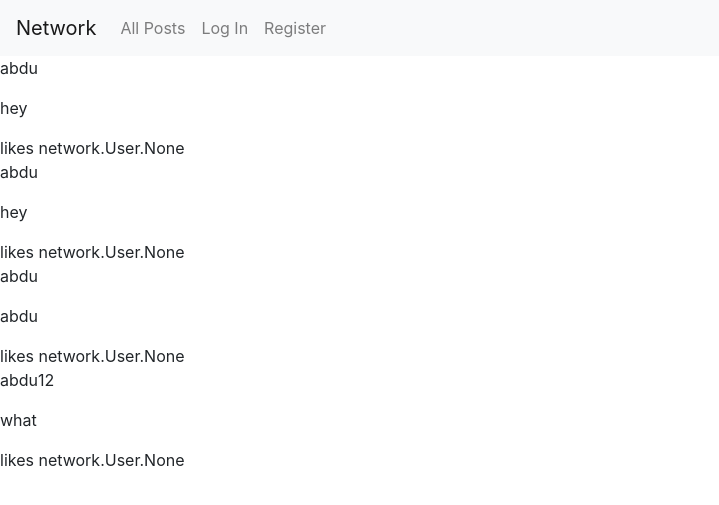
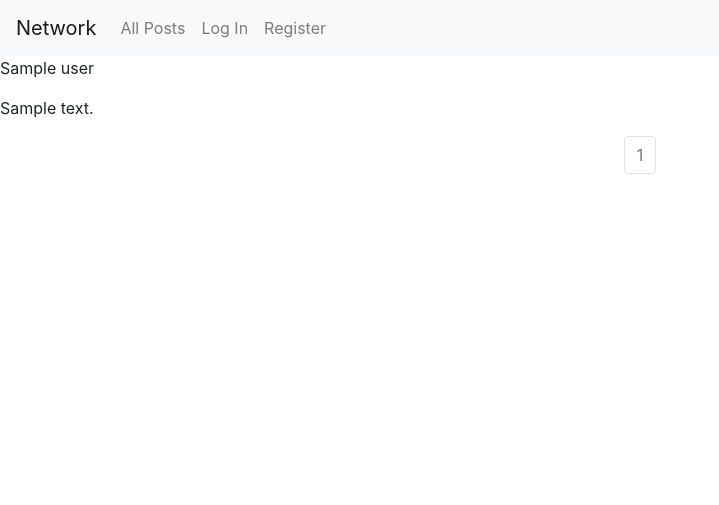
Before and after one commit to abduhafiz1993/network, a Django app: template network/templates/network/allpost.html in a window 1280 px wide. Shown: the top 505 px of the page, without its empty margins (0-719 px from the left). Run offline with Django 3.2, Linux system fonts and the light colour scheme; data comes from the database, SQL or seed files in the repository; tables that the repository leaves empty hold one stand-in row (values such as "Sample post"); the template is opened without the code that fills it: values that come from a table or form of the project are taken from there, most other values are stand-ins (such as "Sample title", 1, 10 or a date in 2020); some libraries are stand-ins or nearby versions.

Commit message:
frontend pagenation

```diff
--- a/network/templates/network/allpost.html
+++ b/network/templates/network/allpost.html
@@ -2,14 +2,27 @@
 
 {% block body %}
     <div>
-        {% for post in allposts %}
+        {% for post in page_obj %}
         <p>{{post.user}}</p>
         <p>{{post.content}}</p>
-        {% if post.likes == "network.User.None"%}
-        <span>likes: 0</span>
-        {% else %}
-        <span>likes {{post.likes}}</span>
-        {% endif%}
         {% endfor%}
+        <nav aria-label="Page navigation example">
+            <ul class="pagination justify-content-center">
+                {% if page_obj.has_previous %}
+              <li class="page-item">
+                <a class="page-link" href="?page={{ page_obj.previous_page_number }}" tabindex="-1" aria-disabled="true">Previous</a>
+              </li>
+              {% endif %}
+
+              <li class="page-item disabled">
+                <a class="page-link" href="#">{{ page_obj.number }}</a>
+              </li>
+              {% if page_obj.has_next %}
+              <li class="page-item">
+                <a class="page-link" href="?page={{ page_obj.next_page_number }}">Next</a>
+              </li>
+              {% endif%}
+            </ul>
+          </nav>
     </div>
 {% endblock %}
--- a/network/views.py
+++ b/network/views.py
@@ -19,7 +19,6 @@ def index(request):
     page_obj = paginator.get_page(pageNumber)
 
     return render(request, "network/allpost.html",{
-        "allposts" : allposts,
         "page_obj" : page_obj
     })
 
```
